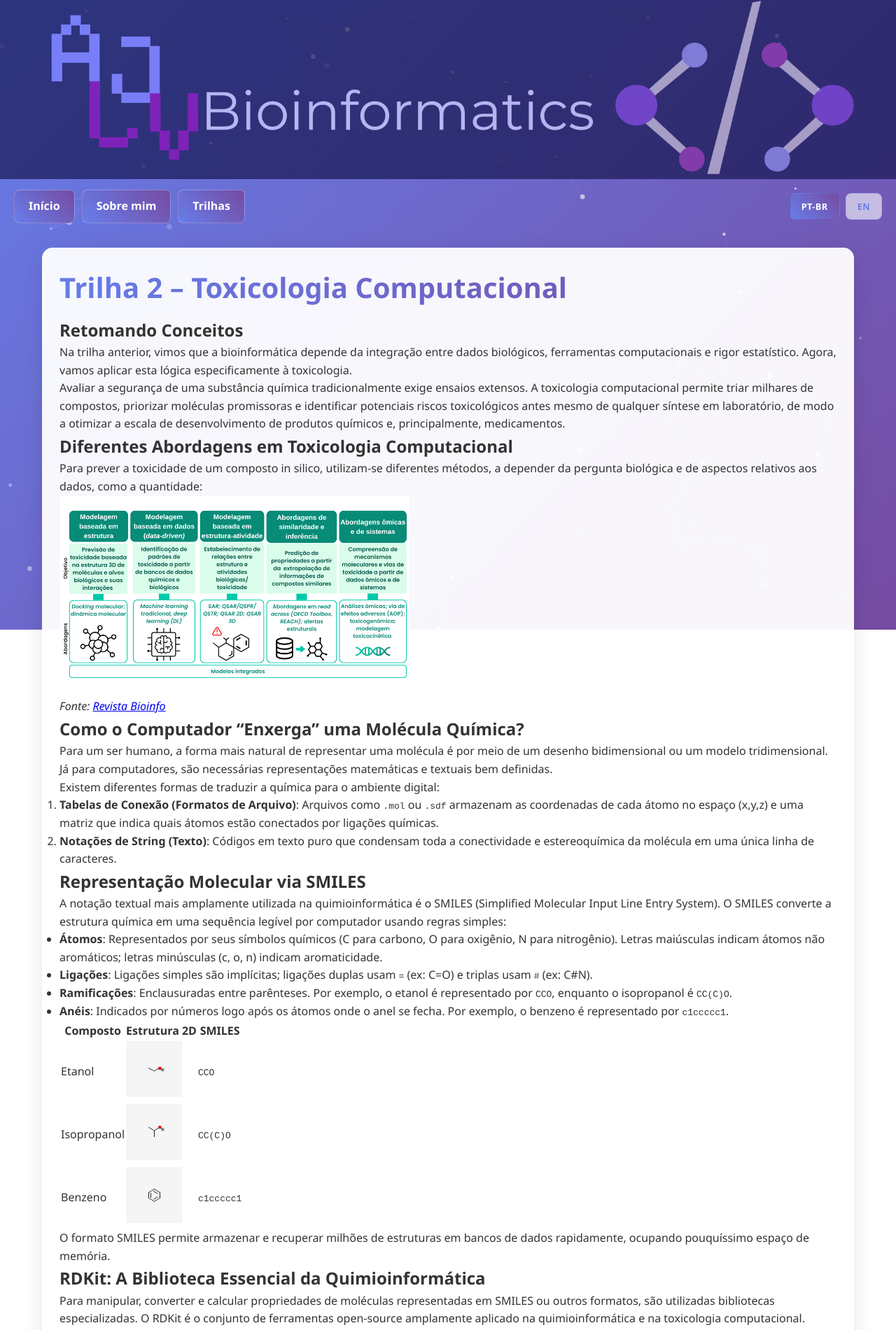
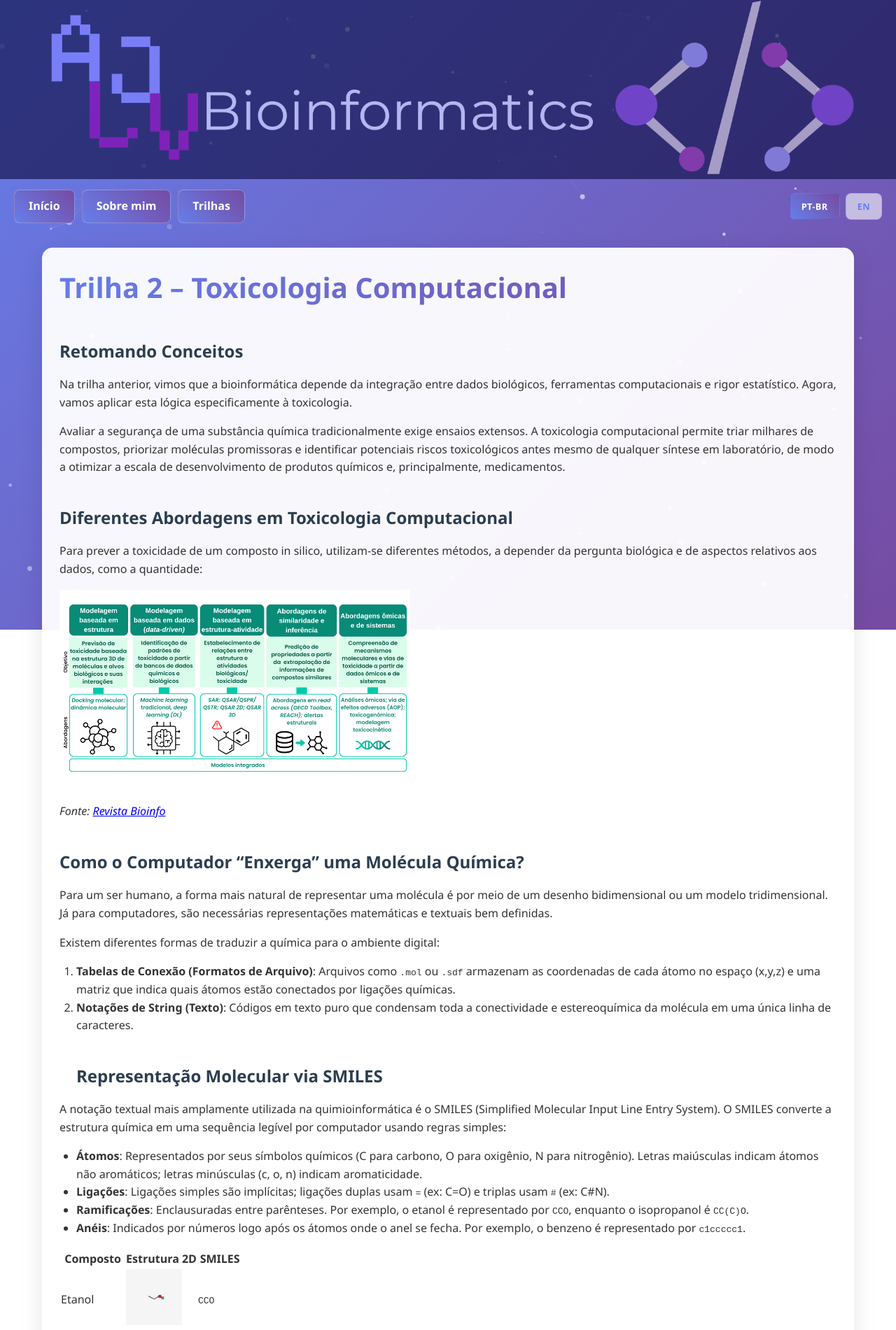
Before and after one commit to annejosiele/AJLV-Bioinformatics, a Jekyll site: the page built from toxicologia/trilha2.md, in a window 1280 px wide. Shown: the top 1901 px of the page at 70% size. Built offline with Jekyll 4.4.1, drawn with Linux system fonts in a browser that asks for light colours.

Commit message:
Ajuste no estilo

```diff
--- a/assets/css/style.css
+++ b/assets/css/style.css
@@ -487,3 +487,28 @@
 .about-links {
     margin-top: 16px;
 }
+
+h2 {
+    margin-top: 2.5rem;
+    margin-bottom: 1rem;
+    color: #2c3e50;
+}
+
+h3 {
+    margin-top: 1.75rem;
+    margin-bottom: 0.75rem;
+    color: #2c3e50;
+}
+
+p {
+    margin-bottom: 1rem;
+}
+
+ul, ol {
+    margin-bottom: 1rem;
+    padding-left: 1.5rem;
+}
+
+table {
+    margin-bottom: 1.5rem;
+}
```
